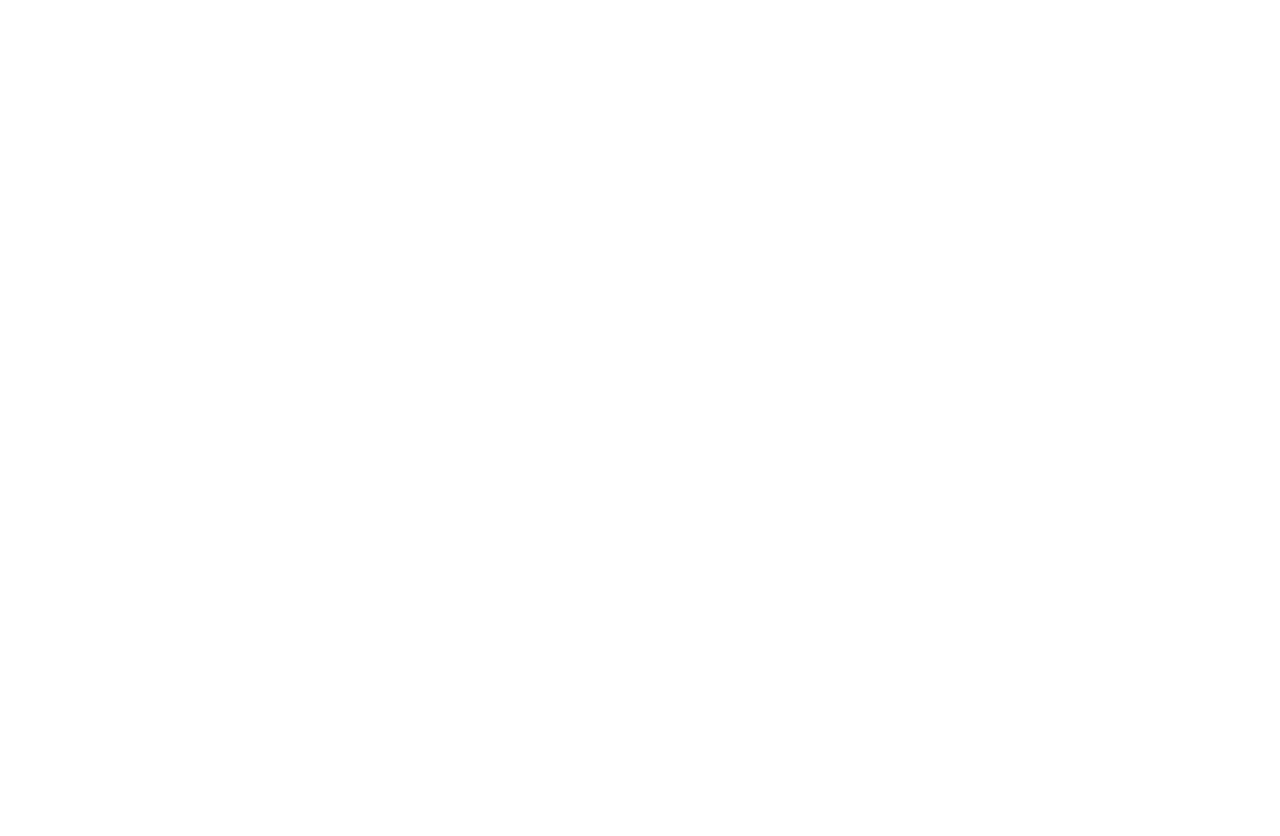
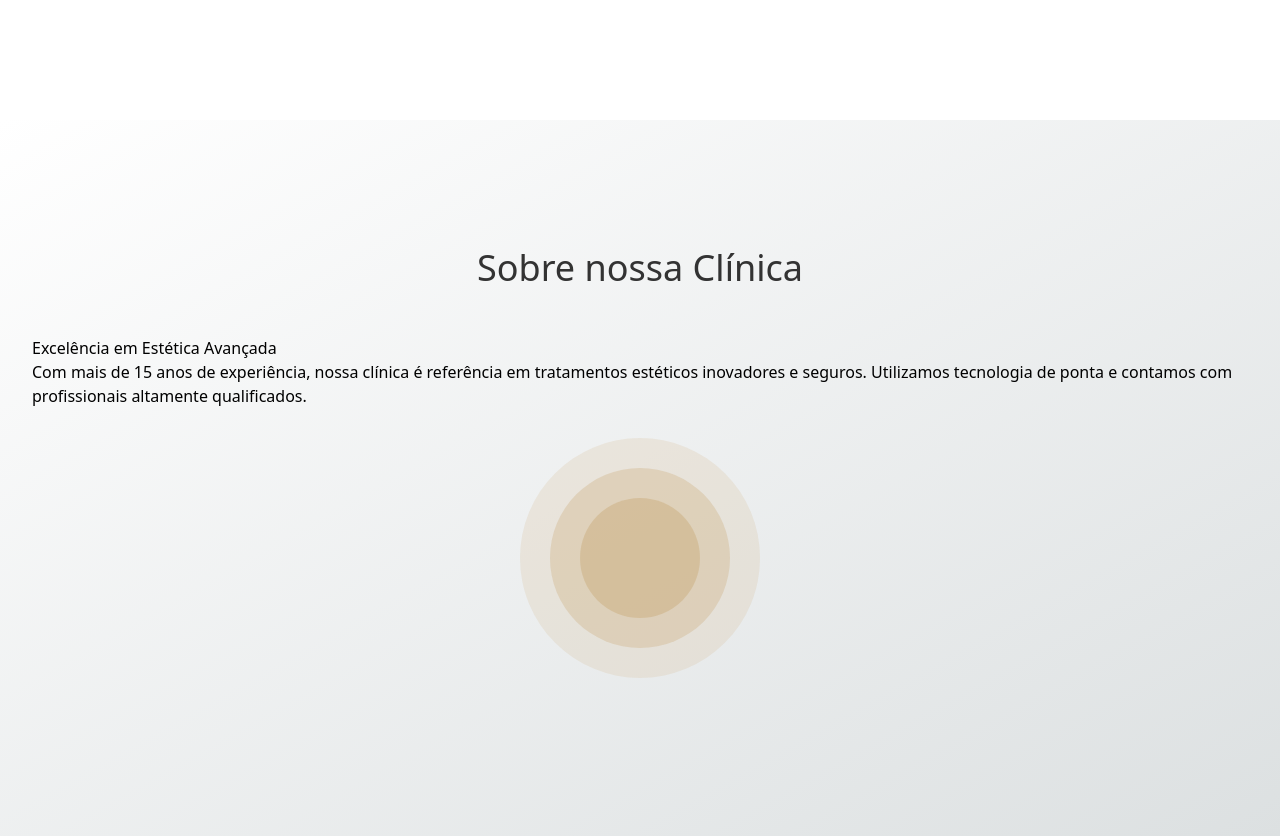
Before and after one commit to brubribeiro/milabarreto.web.react.landing-page, a Next.js app: page / in a window 1280 px wide. Shown: the part 680-1516 px from the top of the page. Before the commit the page ends 800 px from the top, so only its background shows below. Built offline with nearby package versions, Linux system fonts and the light colour scheme.

Commit message:
feature(about-us): added section

```diff
--- /dev/null
+++ b/src/app/components/gradient-circle/gradient-circle.tsx
@@ -0,0 +1,9 @@
+export function GradientCircle() {
+  return (
+    <svg viewBox="0 0 200 200" width="100%" height="300">
+      <circle cx="100" cy="100" r="80" className="fill-primary opacity-20" />
+      <circle cx="100" cy="100" r="60" className="fill-primary opacity-40" />
+      <circle cx="100" cy="100" r="40" className="fill-primary opacity-60" />
+    </svg>
+  );
+}
--- a/src/app/page.tsx
+++ b/src/app/page.tsx
@@ -1,7 +1,11 @@
+import { AboutUs } from '@/app/sections/about-us/about-us';
 import { Welcome } from '@/app/sections/welcome/welcome';
 
 export default function Home() {
   return (
-    <Welcome/>
+    <>
+      <Welcome/>
+      <AboutUs/>
+    </>
   );
 }
--- /dev/null
+++ b/src/app/sections/about-us/about-us.tsx
@@ -0,0 +1,19 @@
+import { GradientCircle } from '@/app/components/gradient-circle/gradient-circle';
+
+export function AboutUs() {
+  return (
+    <section className="py-32 px-8 relative bg-gradient-to-br from-white to-secondary" id="sobre">
+      <h2 className="text-center text-4xl mb-12 text-gray-dark">Sobre nossa Clínica</h2>
+      <div className="about-content">
+        <div className="about-text">
+          <h3>Excelência em Estética Avançada</h3>
+          <p>Com mais de 15 anos de experiência, nossa clínica é referência em tratamentos estéticos inovadores e
+            seguros. Utilizamos tecnologia de ponta e contamos com profissionais altamente qualificados.</p>
+        </div>
+        <div className="about-image">
+          <GradientCircle />
+        </div>
+      </div>
+    </section>
+  )
+}
--- a/tailwind.config.ts
+++ b/tailwind.config.ts
@@ -9,6 +9,7 @@
   theme: {
     extend: {
       colors: {
+        primary: "#CFB489",
         secondary: "#DCE0E1",
         'gray-dark': "#333",
       },
```
